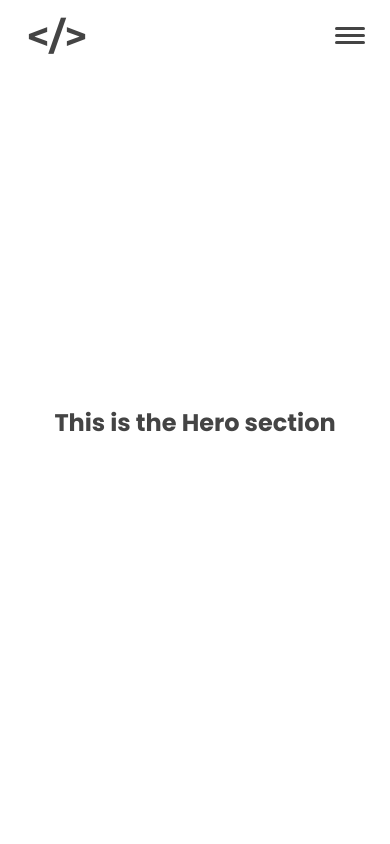
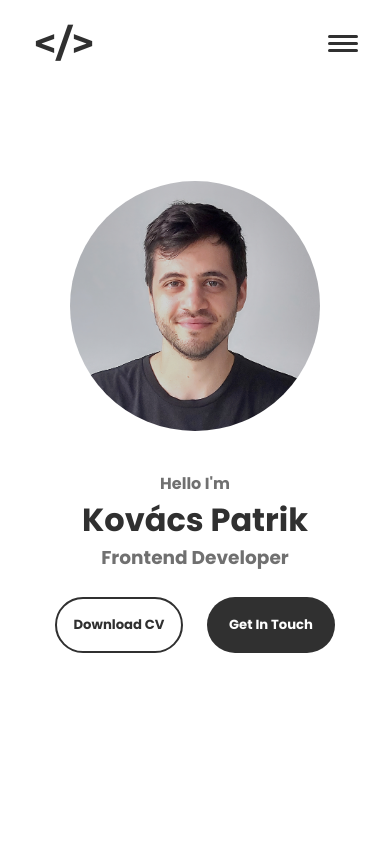
Before and after one commit to kvcsPat/react-portfolio-page, a React (Create React App) app in the folder portfolio-page/: page / in a window 390 px wide. Shown: the top 844 px of the page. Built offline with nearby package versions, Linux system fonts and the light colour scheme.

Commit message:
created responsive hero section

```diff
--- a/portfolio-page/package.json
+++ b/portfolio-page/package.json
@@ -8,9 +8,11 @@
     "@testing-library/user-event": "^13.5.0",
     "react": "^18.2.0",
     "react-dom": "^18.2.0",
+    "react-icons": "^5.0.1",
     "react-router-dom": "^6.22.3",
     "react-scripts": "5.0.1",
     "react-scroll": "^1.9.0",
+    "react-social-icons": "^6.14.0",
     "web-vitals": "^2.1.4"
   },
   "scripts": {
--- a/portfolio-page/src/App.js
+++ b/portfolio-page/src/App.js
@@ -3,7 +3,6 @@ import Routing from "./Components/Routing";
 import Navbar from "./Components/Navbar";
 import "./Styling/reset.css";
 import "./Styling/global.css";
-import "./Styling/test.css";
 
 function App() {
   return (
--- a/portfolio-page/src/Components/Navbar.jsx
+++ b/portfolio-page/src/Components/Navbar.jsx
@@ -37,7 +37,7 @@ export default function Navbar() {
 
   useEffect(() => {
     const handleScroll = () => {
-      if (window.innerWidth > 1200 && window.scrollY > 0) {
+      if (window.scrollY > 0) {
         setIsOnTop(false);
       } else {
         setIsOnTop(true);
--- a/portfolio-page/src/Components/Sections/Hero.jsx
+++ b/portfolio-page/src/Components/Sections/Hero.jsx
@@ -1,9 +1,55 @@
 import React from "react";
+import { Link } from "react-scroll";
+import { SocialIcon } from "react-social-icons";
+import profile from "../../Assets/profile.jpg";
+import "../../Styling/Hero.css";
 
 export default function Hero() {
   return (
     <section id="Hero" className="hero">
-      <h1>This is the Hero section</h1>
+      <div className="profile-pic-container">
+        <img src={profile} alt="profile" />
+      </div>
+      <div className="text">
+        <p className="text-p1">Hello I'm</p>
+        <h1 className="title">Kovács Patrik</h1>
+        <p className="text-p2">Frontend Developer</p>
+        <div className="btn-container">
+          <div className="btn-contact">
+            <button className="btn-color-1">Download CV</button>
+          </div>
+          <div className="btn-contact">
+            <Link
+              className="btn-color-2"
+              to="ContactMe"
+              spy={true}
+              smooth={true}
+              offset={50}
+              duration={1000}
+            >
+              Get In Touch
+            </Link>
+          </div>
+        </div>
+        <div className="socials-container">
+          <div className="btn-social">
+            <SocialIcon
+              bgColor="currentColor"
+              url="ww.linkedin.com"
+              href="https://www.linkedin.com/in/kovacspatrik94/"
+              target="_blank"
+            />
+          </div>
+          <div className="btn-social">
+            <SocialIcon
+              bgColor="currentColor"
+              url="ww.github.com"
+              href="https://github.com/kvcsPat"
+              target="_blank"
+            />
+          </div>
+        </div>
+      </div>
     </section>
   );
 }
--- /dev/null
+++ b/portfolio-page/src/Styling/Hero.css
@@ -0,0 +1,181 @@
+/*----------Hero Section - Desktop----------*/
+.hero {
+  display: flex;
+  justify-content: center;
+
+  gap: 10rem;
+}
+
+/*----------Profile Pic - Desktop----------*/
+.profile-pic-container {
+  display: flex;
+
+  height: 400px;
+  width: 400px;
+
+  margin: auto 0;
+}
+
+.profile-pic-container img {
+  border-radius: 50%;
+}
+
+/*----------Intro Text - Desktop----------*/
+.text {
+  align-self: center;
+  text-align: center;
+}
+
+.text p {
+  font-weight: 700;
+
+  color: #707070;
+}
+
+.text-p1 {
+  text-align: center;
+}
+
+.title {
+  text-align: center;
+  font-size: 3rem;
+}
+
+.text-p2 {
+  font-size: 1.75rem;
+
+  margin-bottom: 1.5rem;
+}
+
+/*----------Contact Buttons - Desktop----------*/
+.btn-container {
+  display: flex;
+  justify-content: center;
+  align-items: center;
+
+  gap: 1rem;
+}
+
+.btn-contact {
+  display: flex;
+  align-items: center;
+  justify-content: center;
+
+  width: 8.5rem;
+  height: 3.72rem;
+}
+
+.btn-color-1,
+.btn-color-2 {
+  display: flex;
+  justify-content: center;
+  align-items: center;
+
+  font-size: 0.825rem;
+  font-weight: 700;
+
+  padding: 1rem;
+
+  width: 8rem;
+  height: 3.5rem;
+
+  border-radius: 2rem;
+  transition: all 300ms ease;
+}
+
+.btn-color-1 {
+  border: #303030 0.15rem solid;
+}
+
+.btn-color-2 {
+  color: white;
+  background-color: #303030;
+}
+
+/*----------Social Buttons - Desktop----------*/
+.socials-container {
+  display: flex;
+  justify-content: center;
+  align-items: center;
+
+  margin-top: 1.5rem;
+
+  gap: 1rem;
+}
+
+.btn-social {
+  display: flex;
+  align-items: center;
+  justify-content: center;
+
+  height: 3rem;
+  width: 3rem;
+}
+
+.social-icon {
+  height: 2.5rem !important;
+  width: 2.5rem !important;
+
+  transition: 0.15s ease-in;
+}
+
+/*----------Responsive Screens----------*/
+@media screen and (width > 1200px) {
+  /*----------Social Buttons incase of hover - Desktop----------*/
+  .btn-color-1:hover,
+  .btn-color-2:hover {
+    font-size: 0.877rem;
+
+    width: 8.5rem;
+    height: 3.72rem;
+
+    color: white;
+    background-color: rgb(200, 67, 68);
+  }
+
+  .btn-color-1:hover {
+    border: rgb(200, 67, 68) 0.15rem solid;
+  }
+
+  /*----------Social Buttons incase of hover - Desktop----------*/
+  .social-icon:hover {
+    height: 3rem !important;
+    width: 3rem !important;
+  }
+
+  .social-icon:hover .social-svg-mask {
+    fill: rgb(200, 67, 68) !important;
+  }
+}
+
+@media screen and (max-width: 1200px) {
+  .hero {
+    flex-wrap: wrap;
+    align-content: center;
+
+    margin: 2rem auto 0 auto;
+
+    gap: 5rem;
+  }
+}
+
+@media screen and (max-width: 600px) {
+  /*----------Hero Section - mobile----------*/
+  .hero {
+    gap: 2.5rem;
+  }
+
+  /*----------Profile Pic - Mobile----------*/
+  .profile-pic-container {
+    height: 250px;
+    width: 250px;
+  }
+
+  .title {
+    font-size: 2rem;
+  }
+
+  .text-p2 {
+    font-size: 1.16rem;
+  }
+}
--- a/portfolio-page/src/Styling/Navbar.css
+++ b/portfolio-page/src/Styling/Navbar.css
@@ -13,6 +13,8 @@
   padding: 2.5rem 12rem;
 
   transition: 0.3s ease-in;
+
+  z-index: 1;
 
   background: white;
 }
@@ -37,7 +39,7 @@
 .logo {
   font-family: "Montserrat", sans-serif;
   font-weight: 700;
-  font-size: 3.5rem;
+  font-size: 3rem;
 
   transition: 0.25s ease-in;
 }
@@ -84,26 +86,21 @@
   background-color: rgb(220, 220, 220);
 }
 
+/*----------Nav Items incase of hover - Desktop----------*/
 .navbar-content:hover::after {
   transform: scaleX(1);
 }
 
-/*----------Nav Items incase of hover - Desktop----------*/
 .navbar-content:hover {
   color: rgb(190, 190, 190);
 }
 
 /*----------Hamburger Menu----------*/
 .nav-hamburger {
-  position: absolute;
-
   display: none;
 
   flex-direction: column;
   justify-content: space-around;
-
-  top: 25px;
-  right: 25px;
 
   width: 1.875rem;
   height: 1.313rem;
@@ -120,30 +117,36 @@
 
   transition: all ease-in-out 0.2s;
 
-  background-color: #444444;
+  background-color: #303030;
 }
 
 /*----------Responsive Screens----------*/
-@media screen and (min-width: 1201px) {
+@media screen and (width > 1200px) {
+  /*----------Logo incase of hover - Desktop----------*/
   .logo:hover {
     font-size: 4rem;
 
     color: rgb(200, 67, 68);
   }
 }
-
 @media screen and (max-width: 1200px) {
   /*----------Navbar - Mobile----------*/
   .navbar {
-    padding: 0 1rem;
+    padding: 1.2rem 2rem 1.2rem 2rem;
+  }
+
+  /*----------Navbar incase of scrolling - Desktop----------*/
+  .sticky {
+    padding: 0.6rem 2rem 0.6rem 2rem;
+
+    box-shadow: 0px 0px 10px rgb(0 0 0/20%);
   }
 
   /*----------Logo - Mobile----------*/
   .logo-container {
-    position: absolute;
-
-    top: 12px;
-    left: 25px;
+    display: flex;
+    align-items: center;
+    justify-content: center;
 
     width: 4rem;
     height: 3rem;
@@ -167,7 +170,7 @@
 
     width: 100%;
 
-    padding: 3rem 0 0.6rem;
+    padding: 3rem 0 2rem 0;
     gap: 1rem;
 
     z-index: -100;
--- a/portfolio-page/src/Styling/global.css
+++ b/portfolio-page/src/Styling/global.css
@@ -1,5 +1,13 @@
 body {
   font-family: "Poppins", sans-serif;
   font-weight: 400;
-  color: #444444;
+  color: #303030;
 }
+
+section {
+  height: 96vh;
+  min-height: fit-content;
+
+  margin: 0 10rem;
+  padding-top: 4vh;
+}
--- a/portfolio-page/src/Styling/test.css
+++ /dev/null
@@ -1,10 +0,0 @@
-section {
-  display: flex;
-  align-items: center;
-  justify-content: center;
-  height: 100vh;
-}
-
-section h1 {
-  text-align: center;
-}
```
Also changed, not shown: portfolio-page/src/Assets/profile.jpg (added), 1 other file (tests, documents, lock files or other folders).
